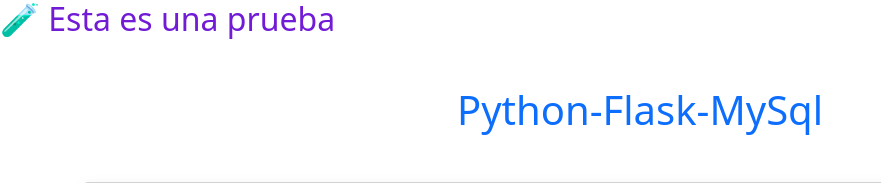
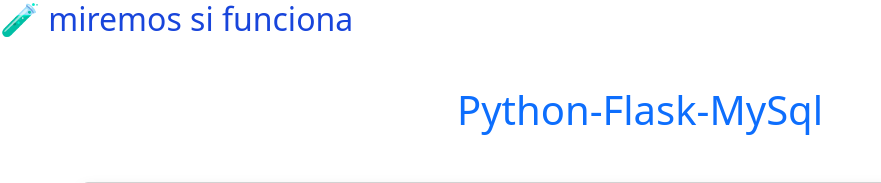
Before and after one commit to balanta097/crud-flask, a Flask app: page / in a window 1280 px wide. Shown: the top 183 px of the page, without its empty margins (0-881 px from the left). Run offline with Flask 3, Linux system fonts and the light colour scheme; data that the repository does not hold is empty.

Commit message:
Edité el index.html para cambiar el diseño o contenido

```diff
--- a/src/templates/index.html
+++ b/src/templates/index.html
@@ -8,7 +8,7 @@
     <title>Proyecto CRUD con PHYTON</title>
 </head>
 <body>
-  <h2 style="color: rgb(114, 27, 214);">🧪 Esta es una prueba</h2>
+  <h2 style="color: rgb(24, 69, 219);">🧪 miremos si funciona</h2>
 
     <h1 class="text-center mt-5 mb-5 text-primary">Python-Flask-MySql</h1>
     <div class="container">
```
